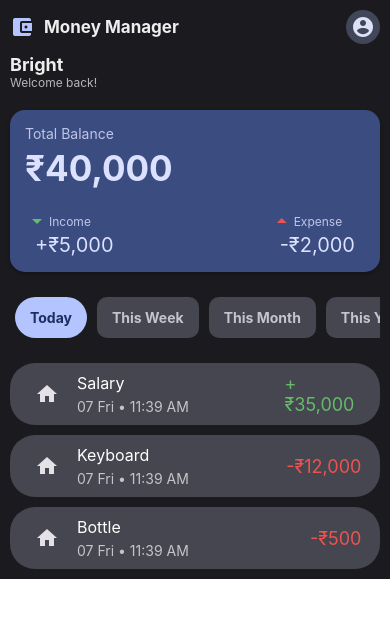
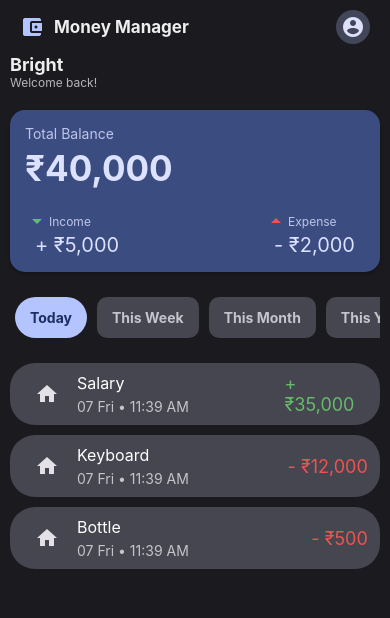
Before and after one commit to coder-eb/money-manager, a React Native app: screen / in a window 390 px wide. Shown: the top 618 px of the page. Built offline with nearby package versions, Linux system fonts and the light colour scheme; what @realm/react would draw is missing.

Commit message:
Filter Button filling rest of the space - Bug fix

```diff
--- a/src/Components/TransactionCard.js
+++ b/src/Components/TransactionCard.js
@@ -54,7 +54,7 @@ const TransactionCard = ({ record }) => {
             color: "#c4c5c8",
         },
         transactionAmountContainer: {
-            width: "24%",
+            width: "26%",
             flexDirection: "row",
             alignItems: "center",
             justifyContent: "flex-end",
--- a/src/Screens/Home.js
+++ b/src/Screens/Home.js
@@ -12,15 +12,14 @@ const Home = () => {
 
     const styles = StyleSheet.create({
         container: {
+            flex: 1,
             backgroundColor: globalStyle.containerBgColor,
             paddingHorizontal: 10,
         },
         header: {
             flexDirection: "row",
-            alignItems: "center",
             justifyContent: "space-between",
-            marginTop: 10,
-            marginBottom: 10,
+            margin: 10,
         },
         headerLeft: {
             flexDirection: "row",
@@ -72,7 +71,6 @@ const Home = () => {
             marginBottom: 20,
         },
         balance: {
-            alignItems: "flex-start",
             marginBottom: 20,
         },
         balanceText: {
@@ -119,8 +117,6 @@ const Home = () => {
             // color: globalStyle.red
         },
         filterButtons: {
-            flexDirection: "row",
-            justifyContent: "flex-start",
             marginBottom: 20,
         },
         filterButton: {
@@ -189,6 +185,7 @@ const Home = () => {
                     </View>
                 </View>
             </View>
+            <View>
                 <ScrollView horizontal={true} showsHorizontalScrollIndicator={false} contentContainerStyle={styles.filterButtons}>
                     <TouchableOpacity style={[styles.filterButton, filterType === "today" ? styles.activeFilterButton : styles.inactiveFilterButton]} onPress={() => setFilterType('today')}>
                         <Text style={[styles.filterText, filterType === "today" ? styles.activeFilterText : styles.inactiveFilterText]}>Today</Text>
@@ -203,6 +200,7 @@ const Home = () => {
                         <Text style={[styles.filterText, filterType === "this_year" ? styles.activeFilterText : styles.inactiveFilterText]}>This Year</Text>
                     </TouchableOpacity>
                 </ScrollView>
+            </View>
             <View style={styles.transactions}>
                 <TransactionCard record={{name: 'Salary', date: new Date(), amount: 35000, type: 'credit'}}/>
                 <TransactionCard record={{name: 'Keyboard', date: new Date(), amount: 12000, type: 'debit'}}/>
--- a/src/common/helpers.js
+++ b/src/common/helpers.js
@@ -3,5 +3,5 @@ export const INR = "₹";
 export const formatAmount = (amount, type, includeSign=true) => {
     const sign = type == "credit" ? "+" : "-";
     const amountWCurrency = `${INR}${amount.toLocaleString('en-IN')}`;
-    return includeSign ? `${sign}${amountWCurrency}` : `${amountWCurrency}`;
+    return includeSign ? `${sign} ${amountWCurrency}` : `${amountWCurrency}`;
 }
```
Lines whose indentation alone changed are shown as unchanged.
